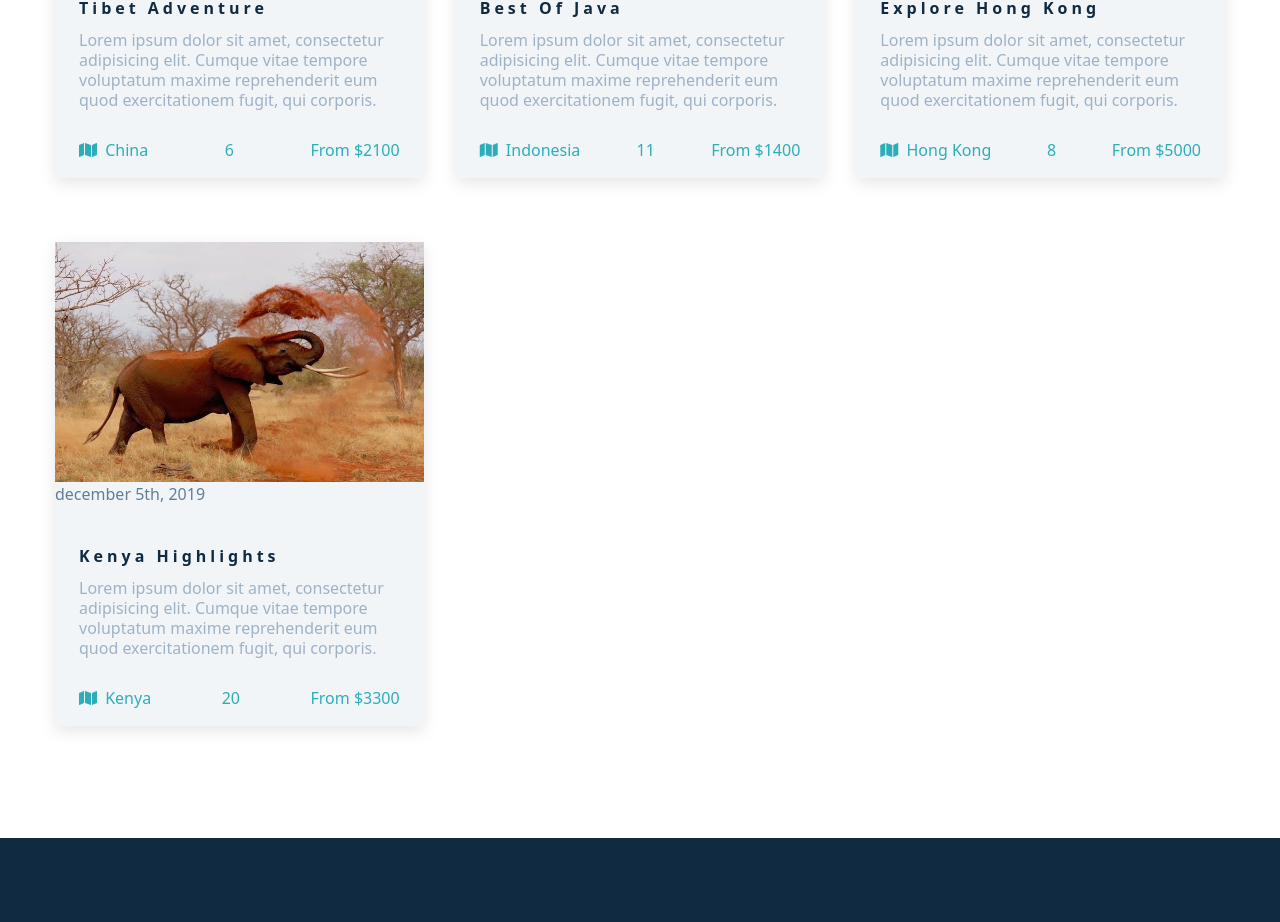
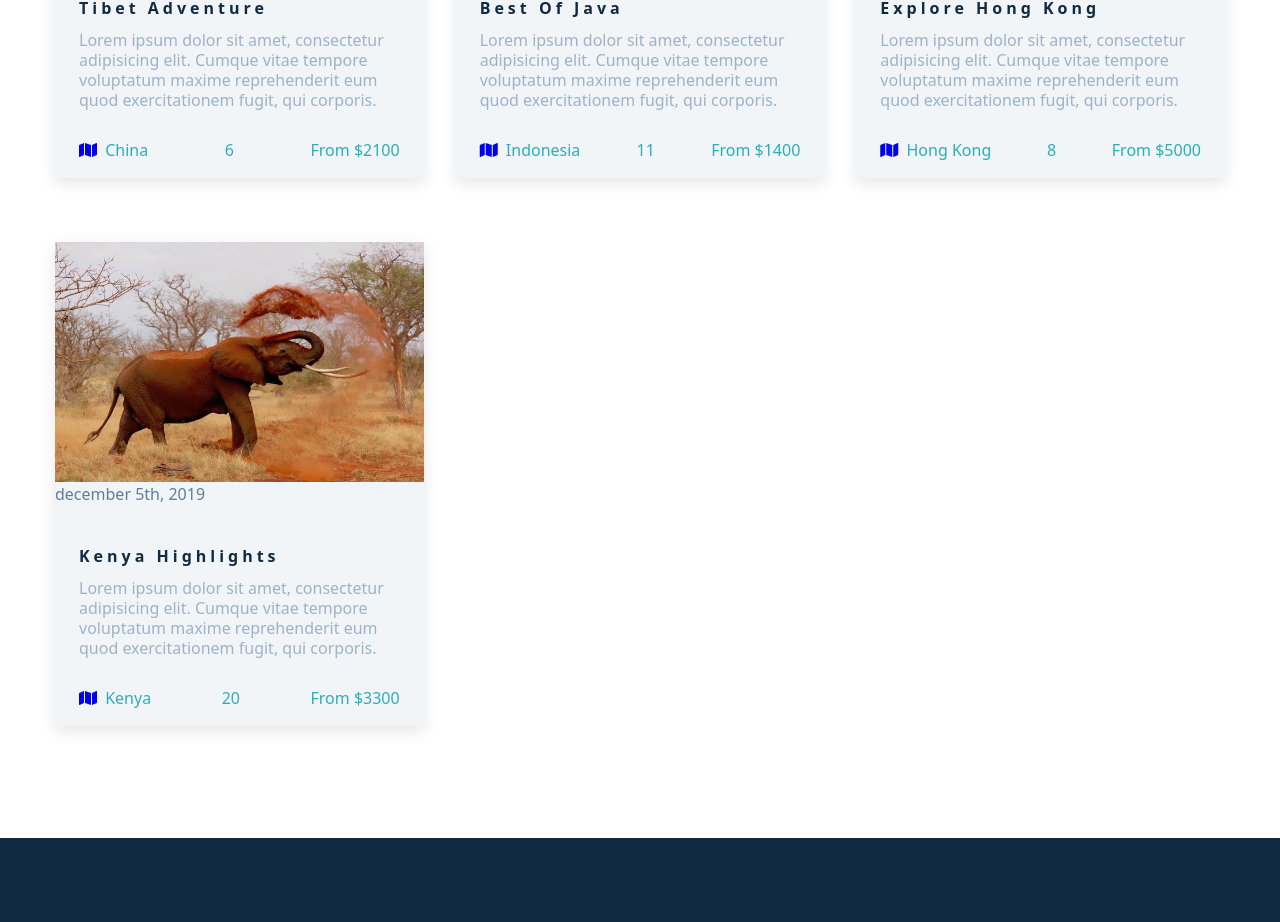
Before and after one commit to realsingeriu/backroads-html, a React (Vite) app in the folder backroads/: page / in a window 1280 px wide. Shown: the part 2337-3259 px from the top of the page. Built offline with nearby package versions, Linux system fonts and the light colour scheme.

Commit message:
tours에 구글검색 링크 추가

```diff
--- a/backroads/src/Tours.jsx
+++ b/backroads/src/Tours.jsx
@@ -9,6 +9,10 @@ function Tours() {
 
       <div className="section-center featured-center">
         {tours.map((tour) => {
+          const searchQuery = tour.location.substring(0, 10);
+          const mapLink = `https://www.google.com/maps?q=${encodeURIComponent(
+            searchQuery
+          )}`;
           return (
             <article key={tour.id} className="tour-card">
               <div className="tour-img-container">
@@ -24,7 +28,13 @@ function Tours() {
                 <div className="tour-footer">
                   <p>
                     <span>
-                      <i className="fas fa-map"></i>
+                      <a
+                        href={mapLink}
+                        target="_blank"
+                        rel="noopener noreferrer"
+                      >
+                        <i className="fas fa-map"></i>
+                      </a>
                     </span>{" "}
                     {tour.location}
                   </p>
--- a/backroads/src/data.js
+++ b/backroads/src/data.js
@@ -46,6 +46,8 @@ export const tours = [
     title: "Tibet Adventure",
     info: ` Lorem ipsum dolor sit amet, consectetur adipisicing elit. Cumque vitae tempore voluptatum maxime reprehenderit eum quod exercitationem fugit, qui corporis.`,
     location: "china",
+    icon: "fas fa-map",
+    href: "https://www.google.co.kr",
     duration: 6,
     cost: 2100,
   },
```
